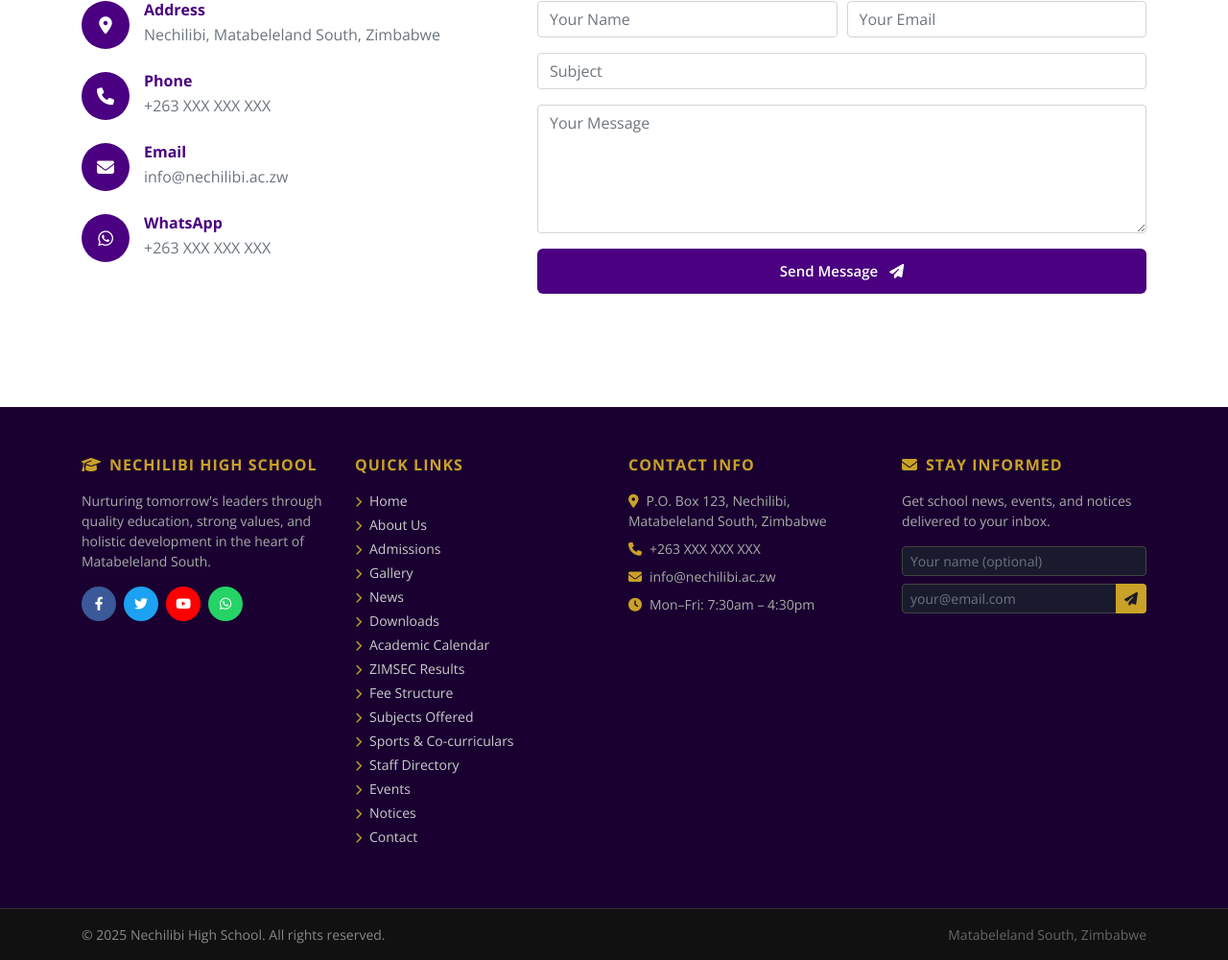
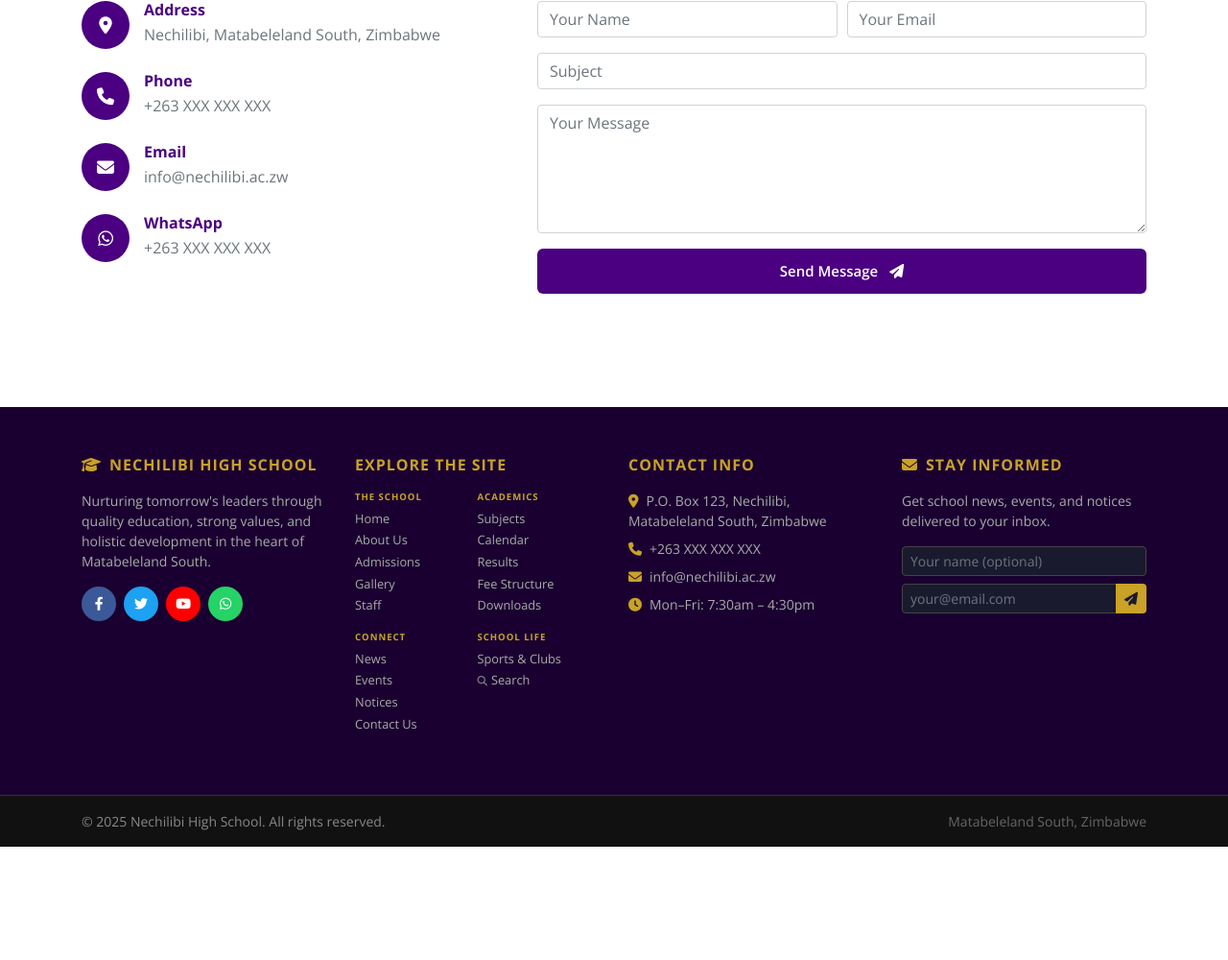
Before and after one commit to Bright-mpala/nechilibi-high-school, a Django app: page / in a window 1280 px wide. Shown: the part 4159-5159 px from the top of the page at 96% size. After the commit the page ends 5041 px from the top, so only its background shows below. Run offline with Django 4.2, Linux system fonts and the light colour scheme; data comes from the database, SQL or seed files in the repository; data that the repository does not hold is empty; parts of the project's set-up code (start-up, migrations or seed data) failed here and were passed over; some libraries are stand-ins or nearby versions.

Commit message:
Replace footer Quick Links with grouped site map
Four labelled categories (The School, Academics, School Life, Connect)
arranged in a 2-column micro-grid. Gold category labels, clean link
styling with hover effect — replaces the plain 15-item bullet dump.

Co-Authored-By: Claude Sonnet 4.6 <noreply@anthropic.com>

```diff
--- a/templates/public/base.html
+++ b/templates/public/base.html
@@ -74,6 +74,10 @@
     footer a { color: #ccc; text-decoration: none; }
     footer a:hover { color: var(--accent); }
     .footer-heading { color: var(--accent); font-size: 1rem; font-weight: 700; text-transform: uppercase; letter-spacing: 1px; margin-bottom: 15px; }
+    .footer-group-label { color: var(--accent); font-size: .6rem; font-weight: 800; text-transform: uppercase; letter-spacing: .1em; margin-bottom: .35rem; }
+    .footer-link-group li { margin-bottom: .22rem; }
+    .footer-link-group a { color: #aaa; text-decoration: none; transition: color .15s; }
+    .footer-link-group a:hover { color: #fff; }
 
     /* ── Page header banners ── */
     .page-header-banner { background: linear-gradient(135deg, var(--primary), var(--secondary)); color: #fff; padding: 50px 0 35px; }
@@ -181,26 +185,48 @@
           </div>
         </div>
 
-        <!-- Col 2: Quick Links -->
+        <!-- Col 2: Site map (grouped) -->
         <div class="col-lg-3 col-md-6 mb-4">
-          <div class="footer-heading">Quick Links</div>
-          <ul class="list-unstyled small">
-            <li class="mb-1"><i class="fas fa-chevron-right mr-2" style="color:var(--accent);font-size:0.7rem;"></i><a href="/">Home</a></li>
-            <li class="mb-1"><i class="fas fa-chevron-right mr-2" style="color:var(--accent);font-size:0.7rem;"></i><a href="/about/">About Us</a></li>
-            <li class="mb-1"><i class="fas fa-chevron-right mr-2" style="color:var(--accent);font-size:0.7rem;"></i><a href="/admissions/">Admissions</a></li>
-            <li class="mb-1"><i class="fas fa-chevron-right mr-2" style="color:var(--accent);font-size:0.7rem;"></i><a href="/gallery/">Gallery</a></li>
-            <li class="mb-1"><i class="fas fa-chevron-right mr-2" style="color:var(--accent);font-size:0.7rem;"></i><a href="/news/">News</a></li>
-            <li class="mb-1"><i class="fas fa-chevron-right mr-2" style="color:var(--accent);font-size:0.7rem;"></i><a href="/downloads/">Downloads</a></li>
-            <li class="mb-1"><i class="fas fa-chevron-right mr-2" style="color:var(--accent);font-size:0.7rem;"></i><a href="/academic-calendar/">Academic Calendar</a></li>
-            <li class="mb-1"><i class="fas fa-chevron-right mr-2" style="color:var(--accent);font-size:0.7rem;"></i><a href="/results/">ZIMSEC Results</a></li>
-            <li class="mb-1"><i class="fas fa-chevron-right mr-2" style="color:var(--accent);font-size:0.7rem;"></i><a href="/fees/">Fee Structure</a></li>
-            <li class="mb-1"><i class="fas fa-chevron-right mr-2" style="color:var(--accent);font-size:0.7rem;"></i><a href="/subjects/">Subjects Offered</a></li>
-            <li class="mb-1"><i class="fas fa-chevron-right mr-2" style="color:var(--accent);font-size:0.7rem;"></i><a href="/sports/">Sports &amp; Co-curriculars</a></li>
-            <li class="mb-1"><i class="fas fa-chevron-right mr-2" style="color:var(--accent);font-size:0.7rem;"></i><a href="/staff/">Staff Directory</a></li>
-            <li class="mb-1"><i class="fas fa-chevron-right mr-2" style="color:var(--accent);font-size:0.7rem;"></i><a href="/events/">Events</a></li>
-            <li class="mb-1"><i class="fas fa-chevron-right mr-2" style="color:var(--accent);font-size:0.7rem;"></i><a href="/notices/">Notices</a></li>
-            <li class="mb-1"><i class="fas fa-chevron-right mr-2" style="color:var(--accent);font-size:0.7rem;"></i><a href="/contact/">Contact</a></li>
-          </ul>
+          <div class="footer-heading">Explore the Site</div>
+          <div class="row no-gutters" style="font-size:.8rem;">
+
+            <!-- Left micro-column -->
+            <div class="col-6 pr-2">
+              <p class="footer-group-label">The School</p>
+              <ul class="list-unstyled footer-link-group">
+                <li><a href="/">Home</a></li>
+                <li><a href="/about/">About Us</a></li>
+                <li><a href="/admissions/">Admissions</a></li>
+                <li><a href="/gallery/">Gallery</a></li>
+                <li><a href="/staff/">Staff</a></li>
+              </ul>
+              <p class="footer-group-label mt-3">Connect</p>
+              <ul class="list-unstyled footer-link-group">
+                <li><a href="/news/">News</a></li>
+                <li><a href="/events/">Events</a></li>
+                <li><a href="/notices/">Notices</a></li>
+                <li><a href="/contact/">Contact Us</a></li>
+              </ul>
+            </div>
+
+            <!-- Right micro-column -->
+            <div class="col-6">
+              <p class="footer-group-label">Academics</p>
+              <ul class="list-unstyled footer-link-group">
+                <li><a href="/subjects/">Subjects</a></li>
+                <li><a href="/academic-calendar/">Calendar</a></li>
+                <li><a href="/results/">Results</a></li>
+                <li><a href="/fees/">Fee Structure</a></li>
+                <li><a href="/downloads/">Downloads</a></li>
+              </ul>
+              <p class="footer-group-label mt-3">School Life</p>
+              <ul class="list-unstyled footer-link-group">
+                <li><a href="/sports/">Sports &amp; Clubs</a></li>
+                <li><a href="/search/"><i class="fas fa-search mr-1" style="font-size:.65rem;opacity:.7;"></i>Search</a></li>
+              </ul>
+            </div>
+
+          </div>
         </div>
 
         <!-- Col 3: Contact Info -->
```
